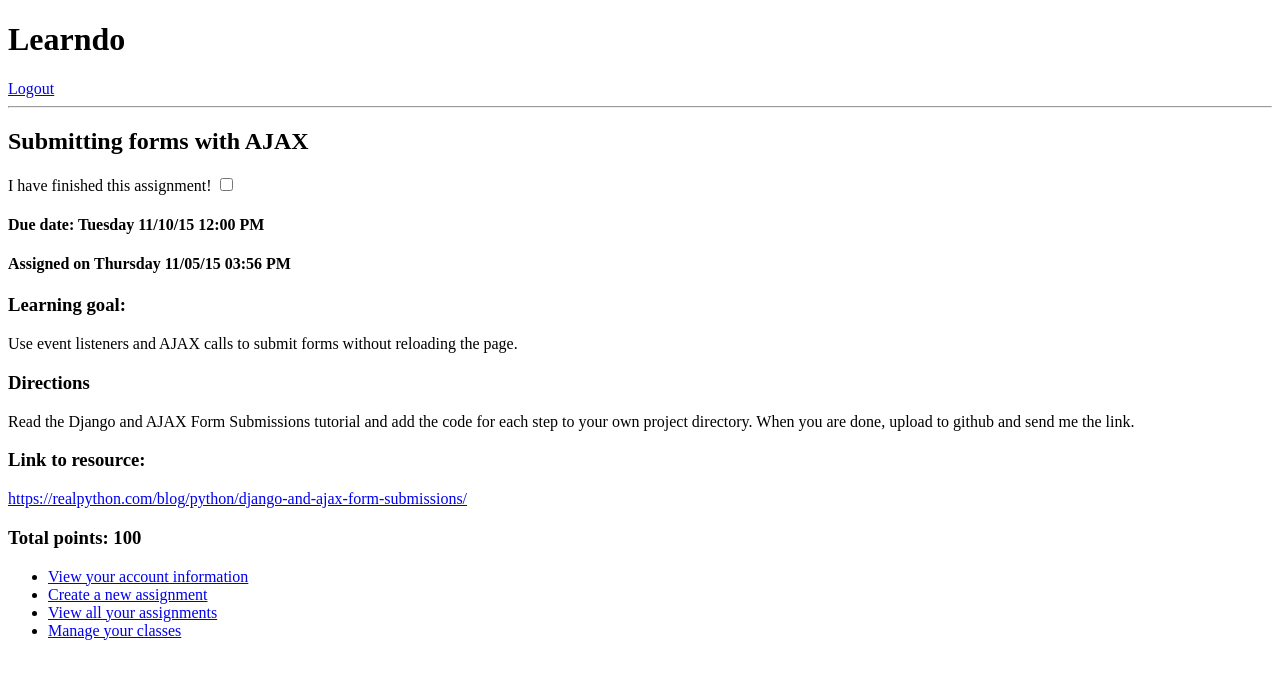
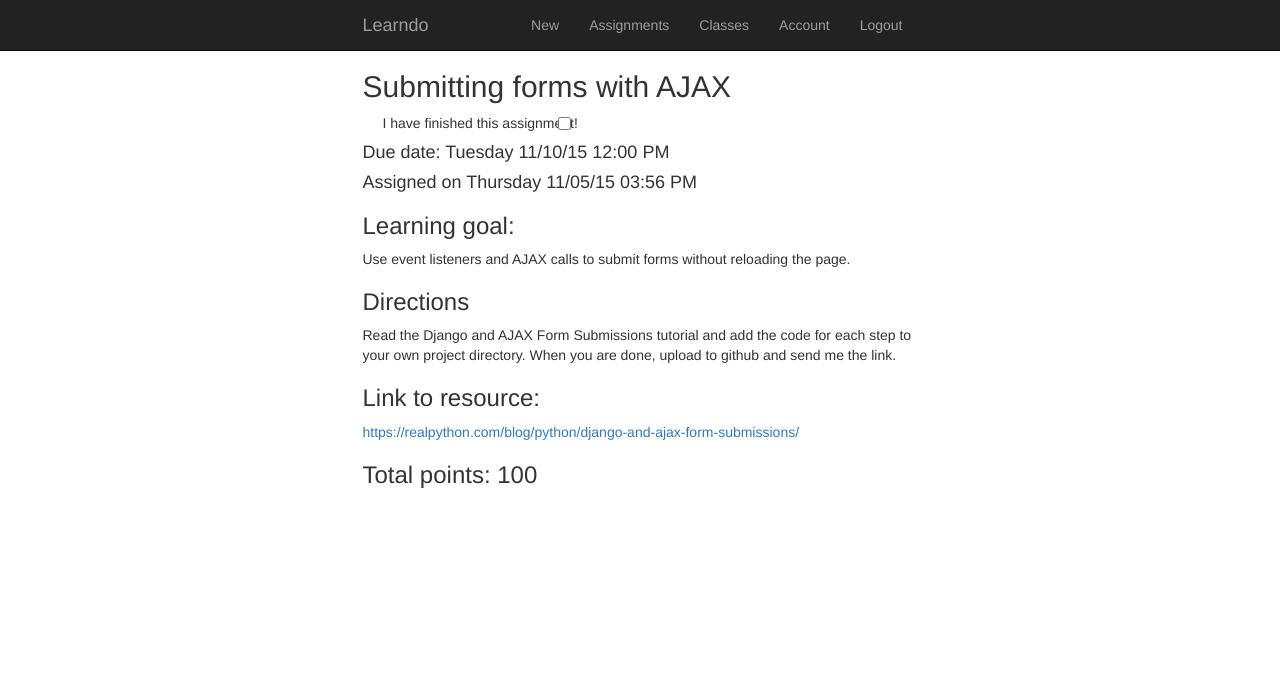
Before and after one commit to cforan99/learndo, a Flask app: page /student/3/assignments/1 in a window 1280 px wide. Shown: the top 679 px of the page. Run offline with Flask 2, Linux system fonts and the light colour scheme; a user stored in the database is signed in; data comes from the database, SQL or seed files in the repository; both versions use the stored data as it was after the commit; some libraries are stand-ins or nearby versions.

Commit message:
added bootstrap and navbar with different menus depending on if the user is a teacher, student, or guest

```diff
--- a/server.py
+++ b/server.py
@@ -109,12 +109,12 @@ def login_process():
     else:
         session["acct_type"] = 'student'
 
-    flash("You are now logged in!")
+    flash("Welcome, {}!".format(user.display_name))
 
     if user.is_teacher:
-        return redirect("/teacher/%s" % user.user_id)
+        return redirect("/teacher/%s/assignments" % user.user_id)
     else:
-        return redirect("/student/%s" % user.user_id)
+        return redirect("/student/%s/assignments" % user.user_id)
 
 
 @app.route('/logout')
--- a/templates/base.html
+++ b/templates/base.html
@@ -1,51 +1,100 @@
 <!doctype html>
 <html>
 <head>
+    <meta charset="utf-8">
+    <meta http-equiv="X-UA-Compatible" content="IE=edge">
+    <meta name="viewport" content="width=device-width, initial-scale=1">
+    <!-- The above 3 meta tags *must* come first in the head; any other head content must come *after* these tags -->
     <title>Learndo</title>
+
+    <!-- Bootstrap -->
+    <link href="https://maxcdn.bootstrapcdn.com/bootstrap/3.3.5/css/bootstrap.min.css" rel="stylesheet" integrity="sha256-MfvZlkHCEqatNoGiOXveE8FIwMzZg4W85qfrfIFBfYc= sha512-dTfge/zgoMYpP7QbHy4gWMEGsbsdZeCXz7irItjcC3sPUFtf0kuFbDz/ixG7ArTxmDjLXDmezHubeNikyKGVyQ==" crossorigin="anonymous">
+    <!-- HTML5 shim and Respond.js for IE8 support of HTML5 elements and media queries -->
+    <!-- WARNING: Respond.js doesn't work if you view the page via file:// -->
+    <!--[if lt IE 9]>
+      <script src="https://oss.maxcdn.com/html5shiv/3.7.2/html5shiv.min.js"></script>
+      <script src="https://oss.maxcdn.com/respond/1.4.2/respond.min.js"></script>
+    <![endif]-->
+
     <link href="/static/style.css" rel="stylesheet">
+
 </head>
 <body>
 
-<h1>Learndo</h1>
 
-{% if "user_id" in session %}
-    <a href="/logout">Logout</a>
+    <nav class="navbar navbar-inverse navbar-fixed-top">
+      <div class="container">
+      	<div class="row">
+	      <div class="col-lg-3 col-md-2 col-xs-1"></div>
+	      <div class="col-lg-6 col-md-8 col-xs-10">
+
+	        <div class="navbar-header">
+	          <button type="button" class="navbar-toggle collapsed" data-toggle="collapse" data-target="#navbar" aria-expanded="false" aria-controls="navbar">
+	            <span class="sr-only">Toggle navigation</span>
+	            <span class="icon-bar"></span>
+	            <span class="icon-bar"></span>
+	            <span class="icon-bar"></span>
+	          </button>
+	          <a class="navbar-brand" href="#">Learndo</a>
+	        </div>
+	        <div id="navbar" class="collapse navbar-collapse pull-right">
+	          <ul class="nav navbar-nav">
+				{% if ("user_id" in session) and ("acct_type" in session) %}
+					{% if session["acct_type"] == 'teacher' %}
+							<li><a href='/new_assignment'>New</a></li>
+							<li><a href='/teacher/{{ session['user_id'] }}/assignments'>Assignments</a></li>
+							<li><a href='/teacher/{{ session['user_id'] }}/classes'>Classes</a></li>
+							<li><a href='/profile/{{ session['user_id'] }}'>Account</a></li>
+							<li><a href="/logout">Logout</a></li>
+						</ul>
 					{% else %}
-    <a href="/login">Login</a>
+							<li><a href='/student/{{ session['user_id'] }}/assignments'>Assignments</a></li>
+							<li><a href='/profile/{{ session['user_id'] }}'>Account</a></li>
+							<li><a href="/logout">Logout</a></li>
+						</ul>
 					{% endif %}
+				{% else %}
+					<li><a href="/login">Login</a></li>
+					<li><a href="/register">Register</a></li>
+					</ul>
+				{% endif %}
+	        </div><!--/.nav-collapse -->
+	      </div><!-- close center column -->
+        <div class="col-lg-3 col-md-2 col-xs-1"></div>
+	   </div><!-- close row -->
 
-<hr>
+      </div><!-- close container -->
+    </nav><!-- close nav -->
 
-<div id="flash">
+    <div class="container" style="margin-top: 50px;">
+
+
+      <div class="row">
+      	<div class="col-lg-3 col-md-2 col-xs-1"></div>
+      	<div class="col-lg-6 col-md-8 col-xs-10">
+
 		{% for flash in get_flashed_messages() %}
+		  <div id="flash" class="alert alert-info" role="alert">
 		  {{ flash }}
+		  </div>
 		{% endfor %}
-</div>
 
         {% block content %}
             Put your body here.
         {% endblock %}
 
-{% block menu %}
-	{% if ("user_id" in session) and ("acct_type" in session) %}
-		{% if session["acct_type"] == 'teacher' %}
-			<ul>
-				<li><a href='/profile/{{ session['user_id'] }}'>View your account information</a></li>
-				<li><a href='/new_assignment'>Create a new assignment</a></li>
-				<li><a href='/teacher/{{ session['user_id'] }}/assignments'>View all your assignments</a></li>
-				<li><a href='/teacher/{{ session['user_id'] }}/classes'>Manage your classes</a></li>
-			</ul>
-		{% else %}
-			<ul>
-				<li><a href='/profile/{{ session['user_id'] }}'>View your account information</a></li>
-				<li><a href='/student/{{ session['user_id'] }}/assignments'>View all your assignments</a></li>
-			</ul>
-		{% endif %}
-	{% else %}
-		<div class="menu"></div>
-	{% endif %}
+        </div><!-- close center column -->
+        <div class="col-lg-3 col-md-2 col-xs-1"></div>
 
+      </div><!-- close row -->
+      <br><br>
+
+    </div><!-- close container -->
+    <!-- jQuery (necessary for Bootstrap's JavaScript plugins) -->
+    <script src="https://ajax.googleapis.com/ajax/libs/jquery/1.11.3/jquery.min.js"></script>
+    <script src="https://maxcdn.bootstrapcdn.com/bootstrap/3.3.5/js/bootstrap.min.js" integrity="sha256-Sk3nkD6mLTMOF0EOpNtsIry+s1CsaqQC1rVLTAy+0yc= sha512-K1qjQ+NcF2TYO/eI3M6v8EiNYZfA95pQumfvcVrTHtwQVDG+aHRqLi/ETn2uB+1JqwYqVG3LIvdm9lj6imS/pQ==" crossorigin="anonymous"></script>
+    {% block js %}
+        <script></script>
     {% endblock %}
-
 </body>
 </html>
--- a/templates/class_list.html
+++ b/templates/class_list.html
@@ -112,7 +112,9 @@
         <input type="submit" value="Create Account">
     </div>
 </form>
-<script src="http://code.jquery.com/jquery-1.11.3.min.js"></script>
+{% endblock %}
+
+{% block js %}
 <script>
     function confirmDelete(result) {
         window.location.reload()
@@ -155,5 +157,4 @@
     $("button.remove_student").on("click", removeStudent);
 
 </script>
-
 {% endblock %}
--- a/templates/edit_assignment.html
+++ b/templates/edit_assignment.html
@@ -140,7 +140,9 @@
         <input type="submit" value="Save Changes">
     </div>
 </form>
-<script src="http://code.jquery.com/jquery-1.11.3.min.js"></script>
+{% endblock %}
+
+{% block js%}
 <script>
     var month = "{{ month }}"
     var day = "{{ day }}"
@@ -155,5 +157,4 @@
     $('#minute option[value="' + minute + '"]').prop('selected', true)
     $('#ampm option[value="' + ampm + '"]').prop('selected', true)
 </script>
-
 {% endblock %}
--- a/templates/homepage.html
+++ b/templates/homepage.html
@@ -1,7 +1,7 @@
 {% extends 'base.html' %}
 {% block content %}
 
-<h2><i>Learndo is an assignment tracking and notification system for teachers to use with their students.</i></h3>
+<div class="center-block"><h3><i>Learndo is an assignment tracking and notification system for teachers to use with their students.</i></h3></div>
 
 <h3>Features include:</h3>
 	<ul>
@@ -13,7 +13,7 @@
 		<li>View your entire class's progress on an assignment, including ones that are overdue.</li>
 	</ul>
 
-<h3>Don't lose any more class time because your students are waiting for direction or have nothing to do. <br>Keep their learning momentum going strong with Learndo!</h3>
+<div class="center-block"><h3>Don't lose any more class time because your students are waiting for direction or have nothing to do. <br>Keep their learning momentum going strong with Learndo!</h3></div>
 <a href="/register"><h2>Register as a Teacher</h2></a>
 
 {% endblock %}
--- a/templates/new_assignment.html
+++ b/templates/new_assignment.html
@@ -7,7 +7,7 @@
     <div>
         <label>
             Title:
-            <input type="text" name="title" size="42" placeholder="short discription" required>
+            <input type="text" name="title" size="42" placeholder="short description" required>
         </label><br><br>
     </div>
 
--- a/templates/sassignment_view.html
+++ b/templates/sassignment_view.html
@@ -27,7 +27,9 @@
 
 	<h3>Total points: {{ task.points }}</h3>
 </div>
-<script src="http://code.jquery.com/jquery-1.11.3.min.js"></script>
+{% endblock %}
+
+{% block js %}
 <script>
     var completed = "{{ assignment.completed }}"
     if (completed == "None") {
@@ -44,4 +46,4 @@
        $('.form').submit();
        });
 </script>
-	{% endblock %}
+{% endblock %}
```
Also changed, not shown: learndo.db. Lines whose indentation alone changed are shown as unchanged.
